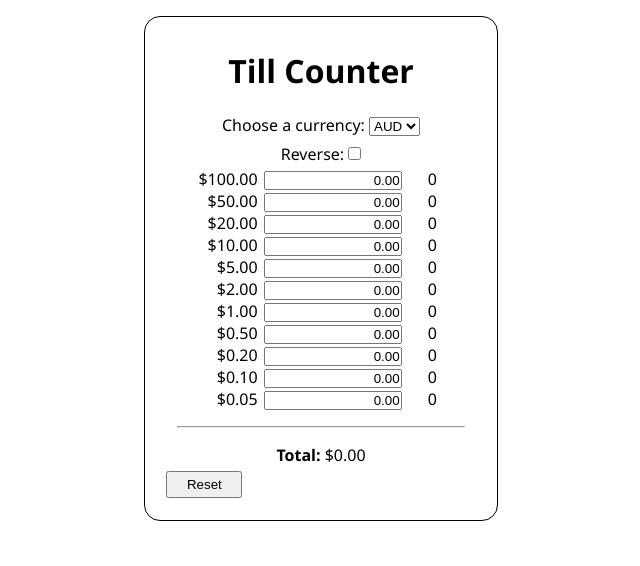
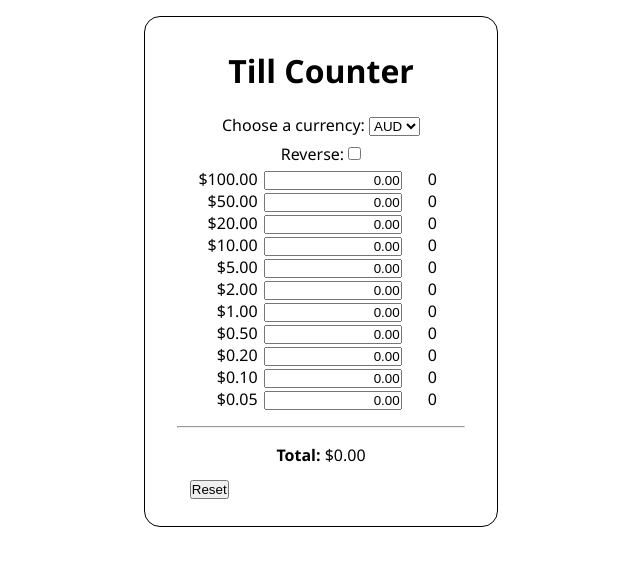
Before and after one commit to morgandival/till-counter, a React (Create React App) app: page / in a window 1280 px wide. Shown: the top 566 px of the page, without its empty margins (319-959 px from the left). Built offline with nearby package versions, Linux system fonts and the light colour scheme.

Commit message:
Separated reset button into it's own functional component

```diff
--- a/src/components/TillCounter.tsx
+++ b/src/components/TillCounter.tsx
@@ -172,6 +172,14 @@ function TillCounter(): JSX.Element {
     );
   };
 
+  const Reset = (): JSX.Element => {
+    return (
+      <div className="reset">
+        <button onClick={handleReset}>Reset</button>
+      </div>
+    );
+  };
+
   return (
     <div className="tillcounter">
       <Currency
@@ -191,11 +199,7 @@ function TillCounter(): JSX.Element {
           </span>
         </p>
       </div>
-      <div>
-        <button className="reset" onClick={handleReset}>
-          Reset
-        </button>
-      </div>
+      <Reset />
     </div>
   );
 }
```
